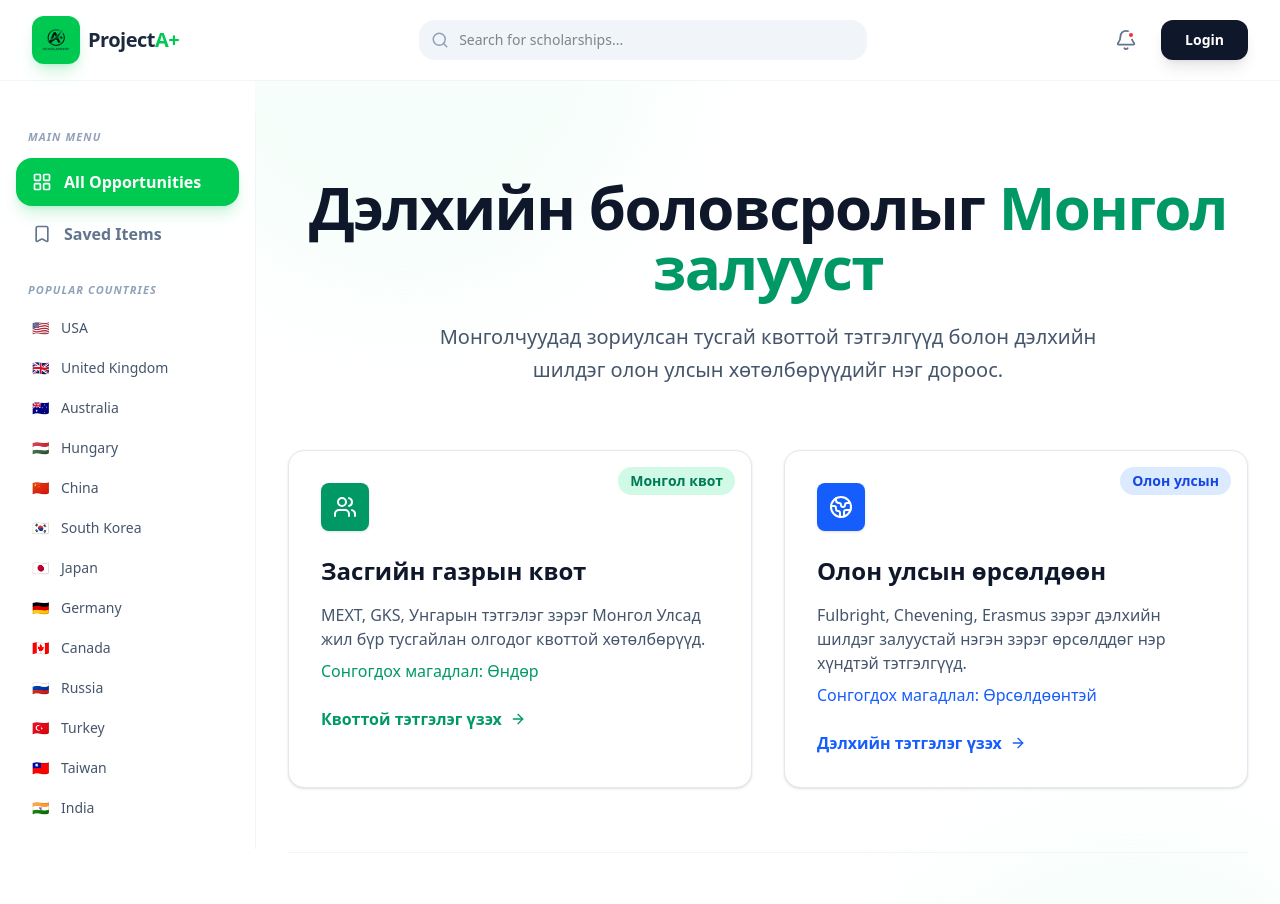
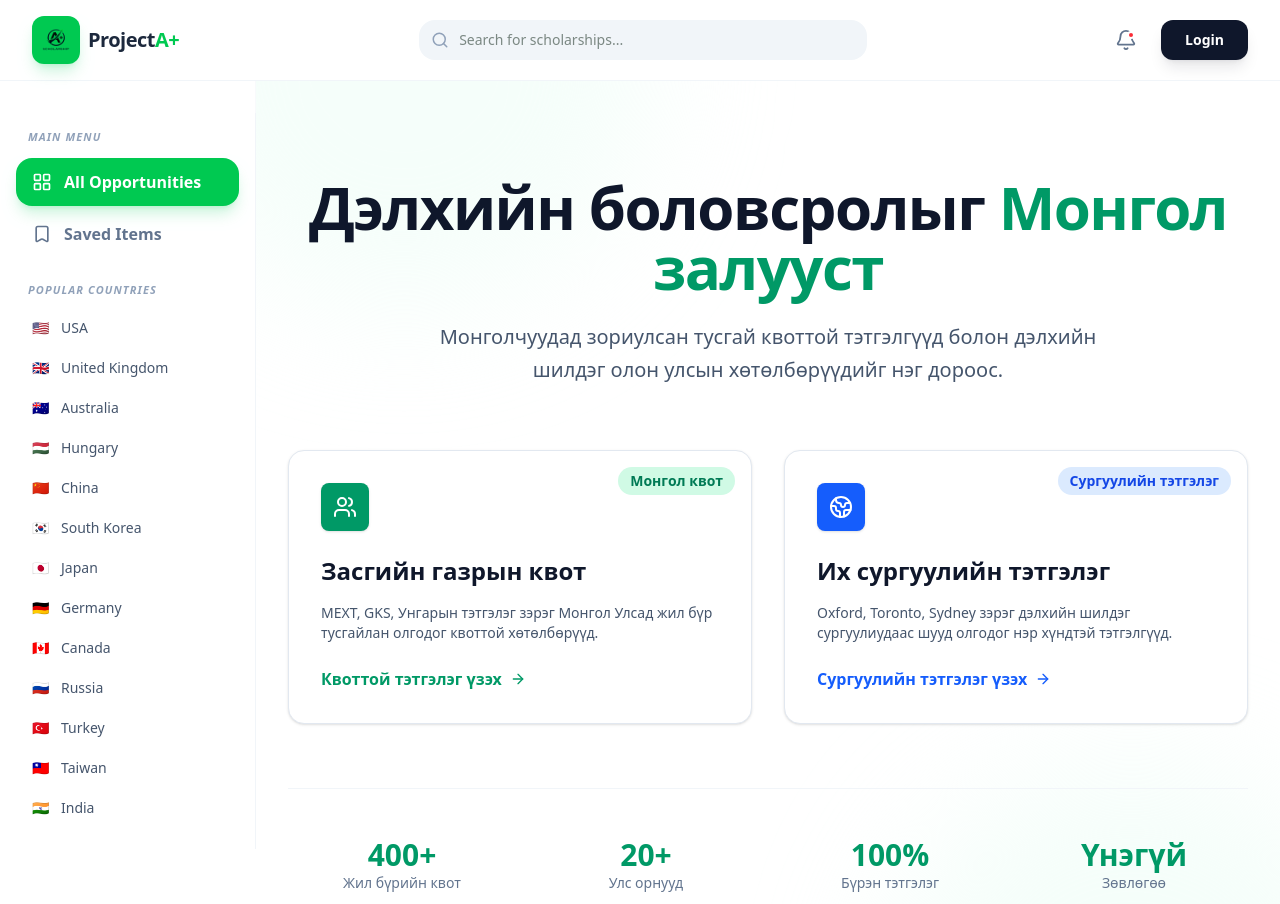
Before and after one commit to amkaamarsaikhan/ProjectA-, a React (Vite) app: page / in a window 1280 px wide. Shown: the top 904 px of the page. Built offline with nearby package versions, Linux system fonts and the light colour scheme.

Commit message:
some-ways

```diff
--- a/src/App.jsx
+++ b/src/App.jsx
@@ -4,24 +4,28 @@
 import Sidebar from './components/Layout/Sidebar';
 import Hero from './components/Layout/Hero';
 import ScholarshipList from './pages/ScholarshipList';
+import ScholarshipDetail from './pages/ScholarshipDetail'; // 1. Импортоо нэмнэ
 import Login from './pages/Login';
 import SignUp from './pages/SignUp';
+import Profile from './pages/Profile';
 
-// Layout-ыг удирдах туслах компонент
 const AppContent = () => {
   const [filterType, setFilterType] = useState('All');
   const location = useLocation();
 
-  // Login болон Signup хуудсууд дээр Sidebar болон Hero харуулахгүй байх шалгалт
-  const isAuthPage = location.pathname === '/login' || location.pathname === '/signup';
+  // Sidebar-ыг нуух хуудсууд (Auth, Profile болон Тэтгэлгийн дэлгэрэнгүй хуудас)
+  const isSpecialPage = [
+    '/login',
+    '/signup',
+    '/profile'
+  ].includes(location.pathname) || location.pathname.startsWith('/scholarship/');
 
   return (
     <div className="min-h-screen bg-white flex flex-col font-sans">
       <Navbar />
 
       <div className="flex flex-1 w-full">
-        {/* Зөвхөн нүүр хуудсанд Sidebar харуулна */}
-        {!isAuthPage && (
+        {!isSpecialPage && (
           <aside className="hidden lg:block w-64 border-r border-slate-50 py-8 sticky top-20 h-[calc(100vh-5rem)]">
             <Sidebar
               activeCategory={filterType}
@@ -32,7 +36,6 @@
 
         <main className="flex-1">
           <Routes>
-            {/* HOME PAGE */}
             <Route path="/" element={
               <div className="flex flex-col">
                 <Hero onFilterChange={setFilterType} currentFilter={filterType} />
@@ -44,10 +47,10 @@
                 </div>
               </div>
             } />
-
-            {/* AUTH PAGES */}
             <Route path="/login" element={<Login />} />
             <Route path="/signup" element={<SignUp />} />
+            <Route path="/profile" element={<Profile />} />
+            <Route path="/scholarship/:id" element={<ScholarshipDetail />} />
           </Routes>
         </main>
       </div>
--- a/src/components/Layout/Hero.jsx
+++ b/src/components/Layout/Hero.jsx
@@ -4,7 +4,6 @@
 const Hero = ({ onFilterChange, currentFilter }) => {
   return (
     <div className="relative bg-white py-16 sm:py-24 border-b border-slate-100">
-      {/* Чимэглэлийн зөөлөн өнгөнүүд */}
       <div className="absolute inset-0 overflow-hidden pointer-events-none">
         <div className="absolute -top-[30%] -left-[10%] w-[500px] h-[500px] bg-emerald-50/50 rounded-full blur-3xl"></div>
         <div className="absolute -bottom-[30%] -right-[10%] w-[500px] h-[500px] bg-emerald-50/50 rounded-full blur-3xl"></div>
@@ -20,14 +19,12 @@
           </p>
         </div>
 
-        {/* Төрлөөр ялгасан хэсэг */}
         <div className="mt-16 grid grid-cols-1 gap-8 sm:grid-cols-2">
-
-          {/* 1. Монгол Улсын Квоттой тэтгэлэг */}
+          {/* JSON-ийн "category": "Government" утгатай холбов */}
           <div
-            onClick={() => onFilterChange('Quota-based')}
+            onClick={() => onFilterChange('Government')}
             className={`relative group p-8 rounded-2xl border transition-all duration-300 cursor-pointer shadow-sm hover:shadow-md ${
-              currentFilter === 'Quota-based'
+              currentFilter === 'Government'
               ? 'bg-emerald-50 border-emerald-500 ring-1 ring-emerald-500'
               : 'bg-white border-slate-200 hover:border-emerald-300'
             }`}
@@ -39,59 +36,55 @@
               <Users className="text-white h-6 w-6" />
             </div>
             <h3 className="text-2xl font-bold text-slate-900 mb-4">Засгийн газрын квот</h3>
-            <p className="text-slate-600 mb-6">
+            <p className="text-slate-600 mb-6 text-sm">
               MEXT, GKS, Унгарын тэтгэлэг зэрэг Монгол Улсад жил бүр тусгайлан олгодог квоттой хөтөлбөрүүд.
-              <span className="text-emerald-600 block mt-2 font-medium">Сонгогдох магадлал: Өндөр</span>
             </p>
             <button className="flex items-center text-emerald-600 font-bold group-hover:gap-2 transition-all">
               Квоттой тэтгэлэг үзэх <ArrowRight className="ml-2 h-4 w-4" />
             </button>
           </div>
 
-          {/* 2. Олон улсын өрсөлдөөнт тэтгэлэг */}
+          {/* JSON-ийн "category": "University" утгатай холбов */}
           <div
-            onClick={() => onFilterChange('Global Competition')}
+            onClick={() => onFilterChange('University')}
             className={`relative group p-8 rounded-2xl border transition-all duration-300 cursor-pointer shadow-sm hover:shadow-md ${
-              currentFilter === 'Global Competition'
+              currentFilter === 'University'
               ? 'bg-blue-50 border-blue-500 ring-1 ring-blue-500'
               : 'bg-white border-slate-200 hover:border-blue-200'
             }`}
           >
             <div className="absolute top-4 right-4 bg-blue-100 text-blue-700 px-3 py-1 rounded-full text-sm font-semibold">
-              Олон улсын
+              Сургуулийн тэтгэлэг
             </div>
             <div className="h-12 w-12 bg-blue-600 rounded-lg flex items-center justify-center mb-6 shadow-sm">
               <Globe2 className="text-white h-6 w-6" />
             </div>
-            <h3 className="text-2xl font-bold text-slate-900 mb-4">Олон улсын өрсөлдөөн</h3>
-            <p className="text-slate-600 mb-6">
-              Fulbright, Chevening, Erasmus зэрэг дэлхийн шилдэг залуустай нэгэн зэрэг өрсөлддөг нэр хүндтэй тэтгэлгүүд.
-              <span className="text-blue-600 block mt-2 font-medium">Сонгогдох магадлал: Өрсөлдөөнтэй</span>
+            <h3 className="text-2xl font-bold text-slate-900 mb-4">Их сургуулийн тэтгэлэг</h3>
+            <p className="text-slate-600 mb-6 text-sm">
+              Oxford, Toronto, Sydney зэрэг дэлхийн шилдэг сургуулиудаас шууд олгодог нэр хүндтэй тэтгэлгүүд.
             </p>
             <button className="flex items-center text-blue-600 font-bold group-hover:gap-2 transition-all">
-              Дэлхийн тэтгэлэг үзэх <ArrowRight className="ml-2 h-4 w-4" />
+              Сургуулийн тэтгэлэг үзэх <ArrowRight className="ml-2 h-4 w-4" />
             </button>
           </div>
-
         </div>
 
-        {/* Quick Stats */}
-        <div className="mt-16 grid grid-cols-2 gap-4 sm:grid-cols-4 border-t border-slate-100 pt-12">
-          <div className="text-center">
+        <div className="mt-16 grid grid-cols-2 gap-4 sm:grid-cols-4 border-t border-slate-100 pt-12 text-center">
+            <div>
               <div className="text-3xl font-bold text-emerald-600">400+</div>
               <div className="text-slate-500 text-sm font-medium">Жил бүрийн квот</div>
             </div>
-          <div className="text-center">
+            <div>
               <div className="text-3xl font-bold text-emerald-600">20+</div>
               <div className="text-slate-500 text-sm font-medium">Улс орнууд</div>
             </div>
-          <div className="text-center">
+            <div>
               <div className="text-3xl font-bold text-emerald-600">100%</div>
               <div className="text-slate-500 text-sm font-medium">Бүрэн тэтгэлэг</div>
             </div>
-          <div className="text-center">
+            <div>
               <div className="text-3xl font-bold text-emerald-600">Үнэгүй</div>
-            <div className="text-slate-500 text-sm font-medium">Зөвлөгөө, мэдээлэл</div>
+              <div className="text-slate-500 text-sm font-medium">Зөвлөгөө</div>
             </div>
         </div>
       </div>
```
Lines whose indentation alone changed are shown as unchanged.
